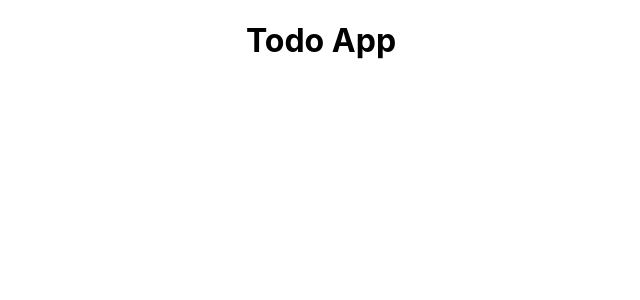
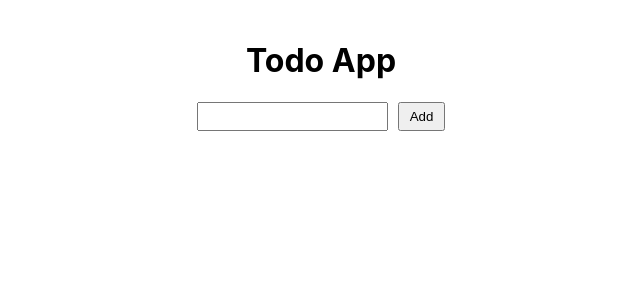
Before and after one commit to muzammilpro/ToDo-app_In_React_Js, a React (Create React App) app: page / in a window 1280 px wide. Shown: the top 300 px of the page, without its empty margins (319-959 px from the left). Built offline with nearby package versions, Linux system fonts and the light colour scheme.

Commit message:
Do Some Changes

```diff
--- a/src/App.css
+++ b/src/App.css
@@ -1,38 +1,22 @@
 .App {
   text-align: center;
+  padding: 20px;
 }
 
-.App-logo {
-  height: 40vmin;
-  pointer-events: none;
+input {
+  padding: 5px;
+  margin-right: 10px;
 }
 
-@media (prefers-reduced-motion: no-preference) {
-  .App-logo {
-    animation: App-logo-spin infinite 20s linear;
-  }
+button {
+  padding: 5px 10px;
 }
 
-.App-header {
-  background-color: #282c34;
-  min-height: 100vh;
-  display: flex;
-  flex-direction: column;
-  align-items: center;
-  justify-content: center;
-  font-size: calc(10px + 2vmin);
-  color: white;
+ul {
+  list-style-type: none;
+  padding: 0;
 }
 
-.App-link {
-  color: #61dafb;
+li {
+  margin: 5px 0;
 }
-
-@keyframes App-logo-spin {
-  from {
-    transform: rotate(0deg);
-  }
-  to {
-    transform: rotate(360deg);
-  }
-}
--- a/src/App.js
+++ b/src/App.js
@@ -1,10 +1,70 @@
+// import './App.css';
+// import HomePage from './Pages/HomePage'
+
+// function App() {
+//   return (
+//     <div className="App">
+//       < HomePage />
+//     </div>
+//   );
+// }
+
+// export default App;
+
+
+import React, { useState } from 'react';
 import './App.css';
-import HomePage from './Pages/HomePage'
 
 function App() {
+  const [todos, setTodos] = useState([]);
+  const [newTodo, setNewTodo] = useState('');
+  const [editIndex, setEditIndex] = useState(-1);
+
+  const addTodo = () => {
+    if (newTodo.trim() === '') return;
+    if (editIndex !== -1) {
+      const newTodos = [...todos];
+      newTodos[editIndex] = newTodo;
+      setTodos(newTodos);
+      setNewTodo('');
+      setEditIndex(-1);
+    } else {
+      setTodos([...todos, newTodo]);
+      setNewTodo('');
+    }
+  };
+
+  const removeTodo = (index) => {
+    const newTodos = [...todos];
+    newTodos.splice(index, 1);
+    setTodos(newTodos);
+  };
+
+  const editTodo = (index) => {
+    setNewTodo(todos[index]);
+    setEditIndex(index);
+  };
+
   return (
     <div className="App">
-      < HomePage />
+      <h1>Todo App</h1>
+      <div>
+        <input
+          type="text"
+          value={newTodo}
+          onChange={(e) => setNewTodo(e.target.value)}
+        />
+        <button onClick={addTodo}>{editIndex !== -1 ? 'Update' : 'Add'}</button>
+      </div>
+      <ul>
+        {todos.map((todo, index) => (
+          <li key={index}>
+            {todo}
+            <button onClick={() => editTodo(index)}>Edit</button>
+            <button onClick={() => removeTodo(index)}>Remove</button>
+          </li>
+        ))}
+      </ul>
     </div>
   );
 }
```
